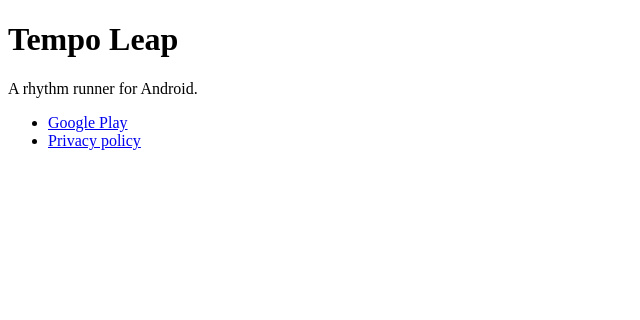
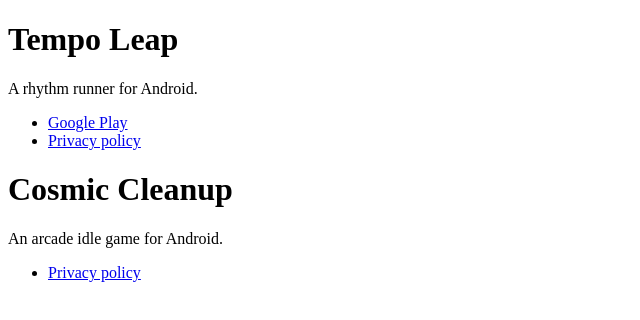
Before and after one commit to babek14/babek14.github.io, a plain HTML site: page index.html in a window 1280 px wide. Shown: the whole page, without its empty margins (0-640 px from the left). Drawn offline with Linux system fonts and the light colour scheme.

Commit message:
feat: link Cosmic Cleanup on the home page
Co-Authored-By: Claude Opus 5.5 <noreply@anthropic.com>

```diff
--- a/index.html
+++ b/index.html
@@ -12,5 +12,10 @@
 <li><a href="https://play.google.com/store/apps/details?id=com.tempoleap.game">Google Play</a></li>
 <li><a href="https://babek14.github.io/tempoleap-privacy/">Privacy policy</a></li>
 </ul>
+<h1>Cosmic Cleanup</h1>
+<p>An arcade idle game for Android.</p>
+<ul>
+<li><a href="https://babek14.github.io/cosmiccleanup-privacy/">Privacy policy</a></li>
+</ul>
 </body>
 </html>
```
